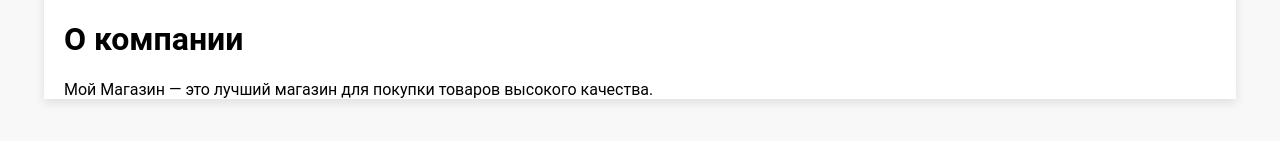
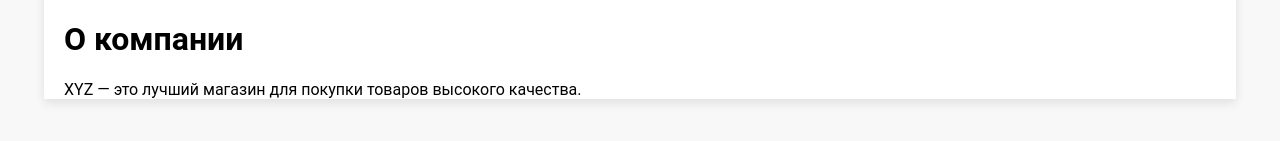
Before and after one commit to P4r4cosm/p4r4cosm.github.io, a plain HTML site: page about.html in a window 1280 px wide. Shown: the part 147-288 px from the top of the page. Drawn offline with Linux system fonts and the light colour scheme.

Commit message:
change shop_name about.html

```diff
--- a/about.html
+++ b/about.html
@@ -4,7 +4,7 @@
     <meta charset="UTF-8">
     <meta name="viewport" content="width=device-width, initial-scale=1.0">
     <link href="style.css" type="text/css" rel="stylesheet">
-    <title>О компании — Мой Магазин</title>
+    <title>О компании — XYZ</title>
 </head>
 <body>
     <nav>
@@ -28,7 +28,7 @@
         </button>
     </header>
     <h1>О компании</h1>
-    <p>Мой Магазин — это лучший магазин для покупки товаров высокого качества.</p>
+    <p>XYZ — это лучший магазин для покупки товаров высокого качества.</p>
     <!-- Подробная информация о компании -->
 </div>
 
```
